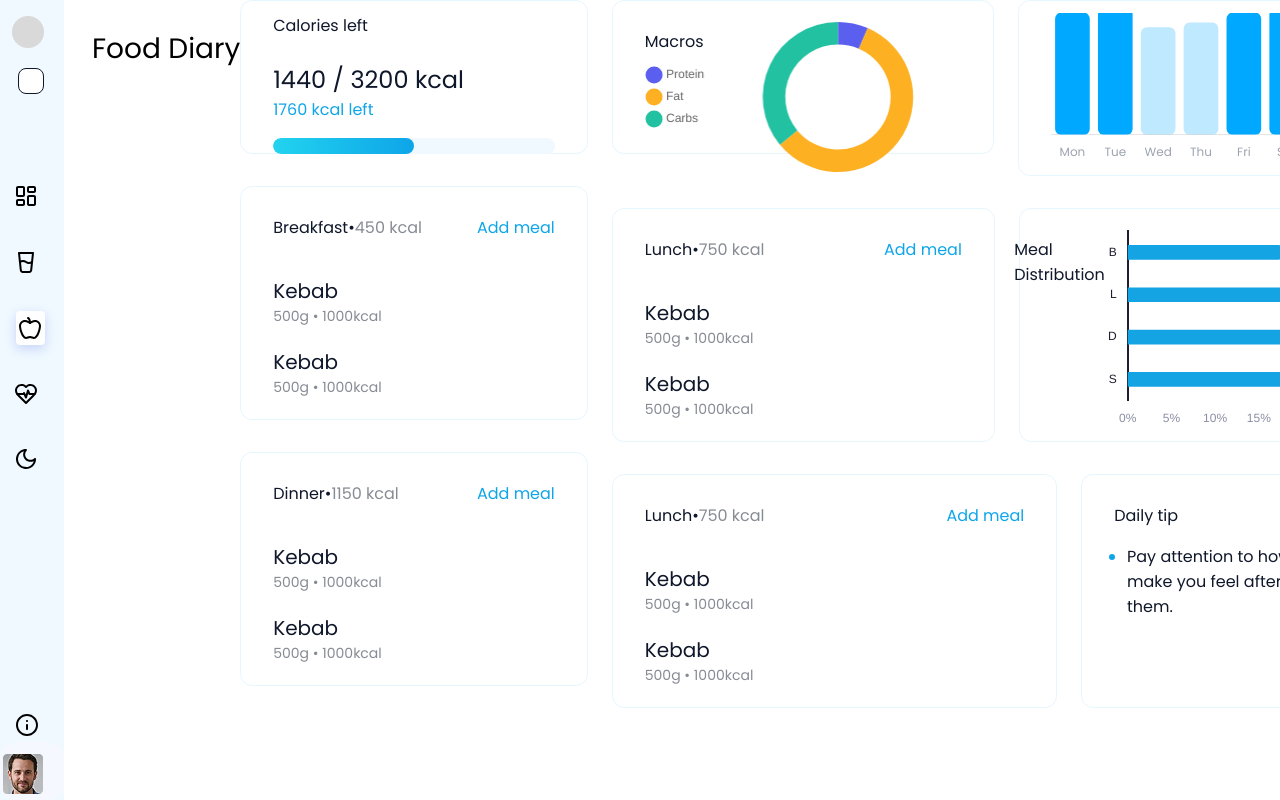
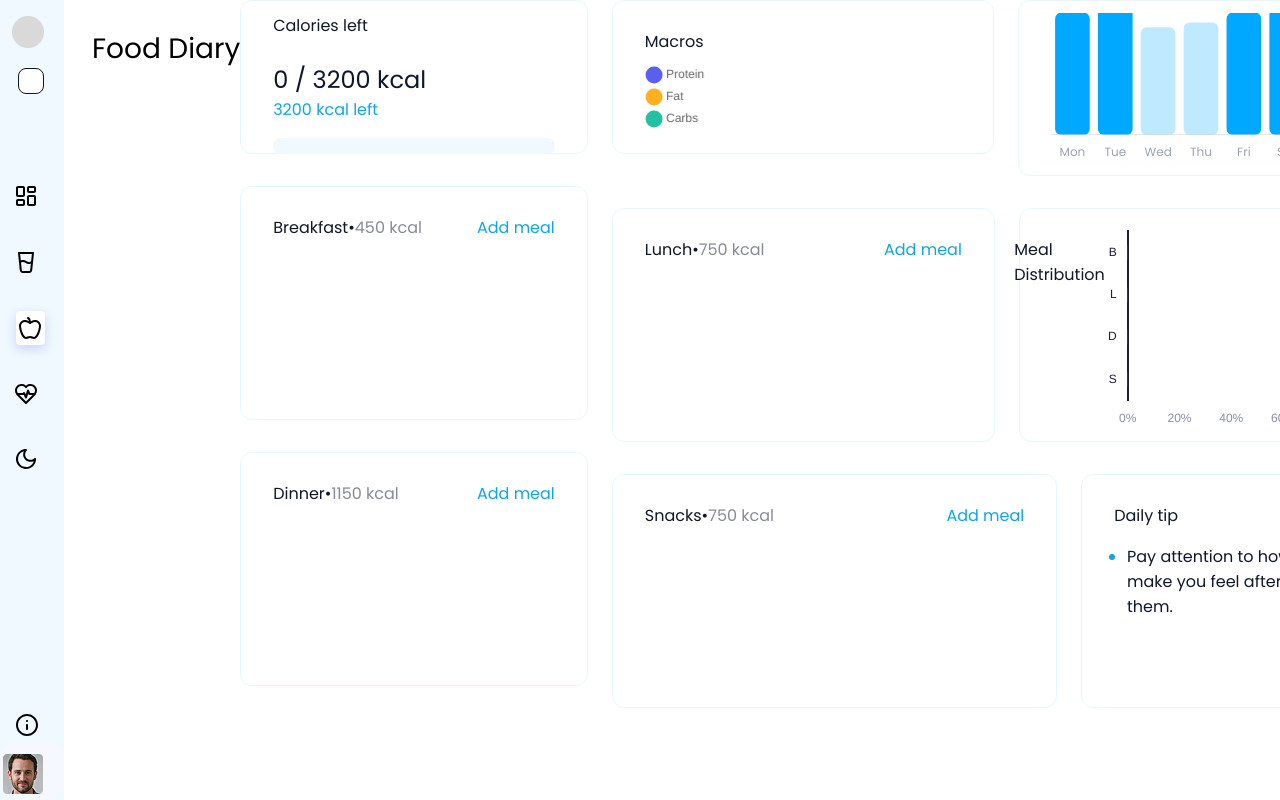
Before and after one commit to D4rkxv/ZlotaApka, a React (Vite) app: page / in a window 1280 px wide. Both pictures are taken after a click on the element 26 px from the left and 327 px from the top of the page. Shown: the top 800 px of the page. Built offline with nearby package versions, Linux system fonts and the light colour scheme.

Commit message:
Dodanie list posilkow, zapisywanych w localStorage, rysowanie wykresow na ich podstawie, mozliwosc dodawania posilkow w mealPopup

```diff
--- a/src/Dashboard.jsx
+++ b/src/Dashboard.jsx
@@ -41,12 +41,14 @@ const sleepValues = [7.5, 6.5, 7, 7.8, 5.5, 8.2, 6.0];
 
 export function Dashboard() {
   const [showWelcomePopup, setShowWelcomePopup] = useState(false)
+  const [caloriesGoal, setCaloriesGoal] = useState(3200);
   const {
     currentHydration,
     setCurrentHydration,
     hydrationGoal,
     setHydrationGoal,
     waterProgressWidth,
+    caloriesCount
   } = useDashboard();
   const { goToDashboard, goToWater, goToFood, goToWorkouts, goToSleep } =
     useDashboard();
@@ -155,10 +157,10 @@ export function Dashboard() {
         <div className="topWidgets">
           <div className="smallWidget" onClick={goToFood}>
             <p className="smallWidgetTitle">Calories</p>
-            <p className="smalWidgetDesc">1820 / 3200</p>
+            <p className="smalWidgetDesc">{caloriesCount} / {caloriesGoal}</p>
             <div className="progressWrapper">
               <div className="progressTrack">
-                <div className="progressFill" />
+                <div className="progressFill" style={{ width: `${Math.min(((caloriesCount / caloriesGoal) * 100).toFixed(0), 100)}%` }}/>
               </div>
             </div>
           </div>
--- a/src/DashboardContext.jsx
+++ b/src/DashboardContext.jsx
@@ -7,6 +7,17 @@ import React, {
 } from "react";
 
 const DashboardContext = createContext();
+
+export class Meal{
+    constructor(name, grammage, calories, protein, fats, carbs){
+      this.name = name
+      this.grammage = grammage
+      this.calories = calories
+      this.protein = protein
+      this.fats = fats
+      this.carbs = carbs
+    }
+  }
 
 export const DashboardProvider = ({ children }) => {
   const [selectedWidget, setSelectedWidget] = useState("dashboard");
@@ -346,6 +357,130 @@ export const DashboardProvider = ({ children }) => {
     1
   );
   const workoutProgressWidth = ((workoutsDone / workoutGoal) * 100).toFixed(1);
+  //food
+  const getListFromStorage = (key) => {
+  try {
+    const data = localStorage.getItem(key)
+    return data ? JSON.parse(data) : []
+  } catch {
+    return []
+  }
+}
+
+  const [breakfastList, setBreakfastList] = useState(() => getListFromStorage("breakfastList"))
+  const [lunchList, setLunchList] = useState(() => getListFromStorage("lunchList"))
+  const [snacksList, setSnacksList] = useState(() => getListFromStorage("snacksList"))
+  const [dinnerList, setDinnerList] = useState(() => getListFromStorage("dinnerList"))
+  const [caloriesCount, setCaloriesCount] = useState(0)
+  const [fatsCount, setFatsCount] = useState(0)
+  const [proteinCount, setProteinCount] = useState(0)
+  const [carbsCount, setCarbsCount] = useState(0)
+
+  useEffect(() => {
+    localStorage.setItem("breakfastList", JSON.stringify(breakfastList))
+  }, [breakfastList])
+
+  useEffect(() => {
+    localStorage.setItem("lunchList", JSON.stringify(lunchList))
+  }, [lunchList])
+
+  useEffect(() => {
+    localStorage.setItem("snacksList", JSON.stringify(snacksList))
+  }, [snacksList])
+
+  useEffect(() => {
+    localStorage.setItem("dinnerList", JSON.stringify(dinnerList))
+  }, [dinnerList])
+
+  useEffect(() => {
+    const today = new Date().toISOString().split("T")[0]
+    const lastDate = localStorage.getItem("lastDate")
+
+    if (lastDate !== today) {
+      setBreakfastList([])
+      setLunchList([])
+      setSnacksList([])
+      setDinnerList([])
+
+      localStorage.setItem("lastDate", today)
+    }
+  }, [])
+
+  const countCalories = (list) =>{
+    let calories = 0;
+    list.map((meal) =>{
+      calories += meal.calories
+    })
+    return calories
+  }
+  const countAllCalories = () =>{
+    return countCalories(breakfastList) + countCalories(lunchList) + countCalories(dinnerList) + countCalories(snacksList)
+  }
+  const countAllProtein = () =>{
+    let protein = 0
+    breakfastList.map((meal) =>{
+      protein += meal.protein
+    })
+    lunchList.map((meal) =>{
+      protein += meal.protein
+    })
+    snacksList.map((meal) =>{
+      protein += meal.protein
+    })
+    dinnerList.map((meal) =>{
+      protein += meal.protein
+    })
+    return protein
+  }
+  const countAllFats = () =>{
+    let fats = 0
+    breakfastList.map((meal) =>{
+      fats += meal.fats
+    })
+    lunchList.map((meal) =>{
+      fats += meal.fats
+    })
+    snacksList.map((meal) =>{
+      fats += meal.fats
+    })
+    dinnerList.map((meal) =>{
+      fats += meal.fats
+    })
+    return fats
+  }
+  const countAllCarbs = () =>{
+    let carbs = 0
+    breakfastList.map((meal) =>{
+      carbs += meal.carbs
+    })
+    lunchList.map((meal) =>{
+      carbs += meal.carbs
+    })
+    snacksList.map((meal) =>{
+      carbs += meal.carbs
+    })
+    dinnerList.map((meal) =>{
+      carbs += meal.carbs
+    })
+    return carbs
+  }
+
+  useEffect(() => {
+    setCaloriesCount(countAllCalories)
+    setFatsCount(countAllFats)
+    setProteinCount(countAllProtein)
+    setCarbsCount(countAllCarbs)
+  }, [breakfastList, lunchList, dinnerList, snacksList])
+
+  const addMealsToList = (setList, meal) =>{
+    setList(prev => [...prev, meal]);
+  }
+
+
+
+
+
+
   return (
     <DashboardContext.Provider
       value={{
@@ -398,6 +533,22 @@ export const DashboardProvider = ({ children }) => {
         setHydrationGoal,
         waterProgressWidth,
         workoutProgressWidth,
+        //food
+        breakfastList,
+        setBreakfastList,
+        lunchList,
+        setLunchList,
+        snacksList,
+        setSnacksList,
+        dinnerList,
+        setDinnerList,
+        addMealsToList,
+        countAllCalories,
+        caloriesCount,
+        fatsCount,
+        proteinCount,
+        carbsCount,
+        countCalories
       }}
     >
       {children}
--- a/src/FoodDiary.jsx
+++ b/src/FoodDiary.jsx
@@ -14,6 +14,8 @@ import {
   Filler,
 } from "chart.js";
 import { Doughnut } from "react-chartjs-2";
+import { useDashboard } from "./DashboardContext.jsx";
+import MealPopup from "./MealPopup.jsx";
 
 ChartJS.register(
   CategoryScale,
@@ -26,8 +28,26 @@ ChartJS.register(
   Filler
 );
 
+
 const FoodDiary = () => {
-  const [caloriesConsumed, setCaloriesConsumed] = useState(1440);
+  const {
+    breakfastList,
+        setBreakfastList,
+        lunchList,
+        setLunchList,
+        snacksList,
+        setSnacksList,
+        dinnerList,
+        setDinnerList,
+        addMealsToList,
+        countAllCalories,
+        caloriesCount,
+        fatsCount,
+        proteinCount,
+        carbsCount,
+        countCalories
+  } = useDashboard();
+
   const [caloriesGoal, setCaloriesGoal] = useState(3200);
   const [tips, setTips] = useState([
     "Eat regular meals to keep your energy levels stable throughout the day.",
@@ -62,6 +82,7 @@ const FoodDiary = () => {
     "Enjoy your food without guilt and appreciate each meal.",
   ]);
   const [selectedTip, setSelectedTip] = useState("");
+  const [popupMealType, setPopupMealType] = useState("")
 
   useEffect(() => {
     const randomIndex = Math.floor(Math.random() * tips.length);
@@ -74,7 +95,7 @@ const FoodDiary = () => {
     labels: ["Protein", "Fat", "Carbs"],
     datasets: [
       {
-        data: [900, 8000, 5000],
+        data: [proteinCount, fatsCount, carbsCount],
         backgroundColor: [
           "#5B5FEF", // Protein
           "#FDB022", // Fat
@@ -150,7 +171,7 @@ const FoodDiary = () => {
     labels: ["B", "L", "D", "S"],
     datasets: [
       {
-        data: [18, 30, 25, 20],
+        data: [countCalories(breakfastList), countCalories(lunchList), countCalories(dinnerList), countCalories(snacksList)],
         backgroundColor: "#14A3E3",
         borderRadius: 12,
         barThickness: 14,
@@ -173,7 +194,7 @@ const FoodDiary = () => {
     scales: {
       x: {
         min: 0,
-        max: 30,
+        max: 100,
         grid: {
           display: false,
         },
@@ -205,7 +226,24 @@ const FoodDiary = () => {
     maintainAspectRatio: false,
   };
 
+  const renderMealPopup = () =>{
+    switch(popupMealType){
+      case "breakfast":
+        return <MealPopup setPopupMealType={setPopupMealType} addMeal={addMealsToList} setList={setBreakfastList} />;
+      case "lunch":
+        return <MealPopup setPopupMealType={setPopupMealType} addMeal={addMealsToList} setList={setLunchList} />;
+      case "dinner":
+        return <MealPopup setPopupMealType={setPopupMealType} addMeal={addMealsToList} setList={setDinnerList} />;
+      case "snacks":
+        return <MealPopup setPopupMealType={setPopupMealType} addMeal={addMealsToList} setList={setSnacksList} />;
+      default:
+        return null;
+    }
+  }
+
   return (
+    <>
+    {renderMealPopup()}
     <div className="foodContainer siteContainer">
       <Sidebar />
       <div className="widgetContainer">
@@ -215,13 +253,13 @@ const FoodDiary = () => {
             <div className="caloriesGoalContainer">
               <p className="sectionTitle">Calories left</p>
               <p className="caloriesCompletion">
-                {caloriesConsumed} / {caloriesGoal} kcal
+                {caloriesCount} / {caloriesGoal} kcal
               </p>
               <p className="caloriesLeft">
-                {caloriesGoal - caloriesConsumed} kcal left
+                {caloriesGoal - caloriesCount > 0 ? `${caloriesGoal - caloriesCount} kcal left` : `${-1*(caloriesGoal-caloriesCount)} kcal more than your goal`}
               </p>
               <div className="progressTrack">
-                <div className="progressFill" />
+                <div className="progressFill"  style={{ width: `${Math.min(((caloriesCount / caloriesGoal) * 100).toFixed(0), 100)}%` }}/>
               </div>
             </div>
             <div className="mealManagerContainer breakfast">
@@ -230,29 +268,17 @@ const FoodDiary = () => {
                   <p className="mealTitle">Breakfast•</p>
                   <p className="mealCaloriesGoal">450 kcal</p>
                 </div>
-                <p className="addMeal">Add meal</p>
+                <p className="addMeal" onClick={() => setPopupMealType("breakfast")}>Add meal</p>
               </div>
               <div className="mealList">
+                {breakfastList.map((meal) =>{
+                  return(
                     <div className="mealItem">
-                  <p className="mealName">Kebab</p>
-                  <p className="mealDescription">500g • 1000kcal</p>
+                      <p className="mealName">{meal.name}</p>
+                      <p className="mealDescription">{meal.grammage} • {meal.calories}kcal</p>
                     </div>
-                <div className="mealItem">
-                  <p className="mealName">Kebab</p>
-                  <p className="mealDescription">500g • 1000kcal</p>
-                </div>
-                <div className="mealItem">
-                  <p className="mealName">Kebab</p>
-                  <p className="mealDescription">500g • 1000kcal</p>
-                </div>
-                <div className="mealItem">
-                  <p className="mealName">Kebab</p>
-                  <p className="mealDescription">500g • 1000kcal</p>
-                </div>
-                <div className="mealItem">
-                  <p className="mealName">Kebab</p>
-                  <p className="mealDescription">500g • 1000kcal</p>
-                </div>
+                  )
+                })}
               </div>
             </div>
             <div className="mealManagerContainer dinner">
@@ -261,29 +287,17 @@ const FoodDiary = () => {
                   <p className="mealTitle">Dinner•</p>
                   <p className="mealCaloriesGoal">1150 kcal</p>
                 </div>
-                <p className="addMeal">Add meal</p>
+                <p className="addMeal" onClick={() => setPopupMealType("dinner")}>Add meal</p>
               </div>
               <div className="mealList">
+                {dinnerList.map((meal) =>{
+                  return(
                     <div className="mealItem">
-                  <p className="mealName">Kebab</p>
-                  <p className="mealDescription">500g • 1000kcal</p>
+                      <p className="mealName">{meal.name}</p>
+                      <p className="mealDescription">{meal.grammage} • {meal.calories}kcal</p>
                     </div>
-                <div className="mealItem">
-                  <p className="mealName">Kebab</p>
-                  <p className="mealDescription">500g • 1000kcal</p>
-                </div>
-                <div className="mealItem">
-                  <p className="mealName">Kebab</p>
-                  <p className="mealDescription">500g • 1000kcal</p>
-                </div>
-                <div className="mealItem">
-                  <p className="mealName">Kebab</p>
-                  <p className="mealDescription">500g • 1000kcal</p>
-                </div>
-                <div className="mealItem">
-                  <p className="mealName">Kebab</p>
-                  <p className="mealDescription">500g • 1000kcal</p>
-                </div>
+                  )
+                })}
               </div>
             </div>
           </div>
@@ -306,29 +320,17 @@ const FoodDiary = () => {
                     <p className="mealTitle">Lunch•</p>
                     <p className="mealCaloriesGoal">750 kcal</p>
                   </div>
-                  <p className="addMeal">Add meal</p>
+                  <p className="addMeal" onClick={() => setPopupMealType("lunch")}>Add meal</p>
                 </div>
                 <div className="mealList">
+                  {lunchList.map((meal) =>{
+                  return(
                     <div className="mealItem">
-                    <p className="mealName">Kebab</p>
-                    <p className="mealDescription">500g • 1000kcal</p>
+                      <p className="mealName">{meal.name}</p>
+                      <p className="mealDescription">{meal.grammage} • {meal.calories}kcal</p>
                     </div>
-                  <div className="mealItem">
-                    <p className="mealName">Kebab</p>
-                    <p className="mealDescription">500g • 1000kcal</p>
-                  </div>
-                  <div className="mealItem">
-                    <p className="mealName">Kebab</p>
-                    <p className="mealDescription">500g • 1000kcal</p>
-                  </div>
-                  <div className="mealItem">
-                    <p className="mealName">Kebab</p>
-                    <p className="mealDescription">500g • 1000kcal</p>
-                  </div>
-                  <div className="mealItem">
-                    <p className="mealName">Kebab</p>
-                    <p className="mealDescription">500g • 1000kcal</p>
-                  </div>
+                  )
+                })}
                 </div>
               </div>
               <div className="mealDistributionContainer">
@@ -342,35 +344,23 @@ const FoodDiary = () => {
               </div>
             </div>
             <div className="divider">
-              <div className="mealManagerContainer lunch">
+              <div className="mealManagerContainer snacks">
                 <div className="mealManagerTop">
                   <div className="mealTitleContainer">
-                    <p className="mealTitle">Lunch•</p>
+                    <p className="mealTitle">Snacks•</p>
                     <p className="mealCaloriesGoal">750 kcal</p>
                   </div>
-                  <p className="addMeal">Add meal</p>
+                  <p className="addMeal" onClick={() => setPopupMealType("snacks")}>Add meal</p>
                 </div>
                 <div className="mealList">
+                  {snacksList.map((meal) =>{
+                  return(
                     <div className="mealItem">
-                    <p className="mealName">Kebab</p>
-                    <p className="mealDescription">500g • 1000kcal</p>
+                      <p className="mealName">{meal.name}</p>
+                      <p className="mealDescription">{meal.grammage} • {meal.calories}kcal</p>
                     </div>
-                  <div className="mealItem">
-                    <p className="mealName">Kebab</p>
-                    <p className="mealDescription">500g • 1000kcal</p>
-                  </div>
-                  <div className="mealItem">
-                    <p className="mealName">Kebab</p>
-                    <p className="mealDescription">500g • 1000kcal</p>
-                  </div>
-                  <div className="mealItem">
-                    <p className="mealName">Kebab</p>
-                    <p className="mealDescription">500g • 1000kcal</p>
-                  </div>
-                  <div className="mealItem">
-                    <p className="mealName">Kebab</p>
-                    <p className="mealDescription">500g • 1000kcal</p>
-                  </div>
+                  )
+                })}
                 </div>
               </div>
               <div className="dailyTipContainer">
@@ -384,6 +374,7 @@ const FoodDiary = () => {
         </div>
       </div>
     </div>
+    </>
   );
 };
 export default FoodDiary;
--- /dev/null
+++ b/src/MealPopup.jsx
@@ -0,0 +1,44 @@
+import React, { useState } from 'react';
+import "./Popups.css"
+import { Meal } from './DashboardContext';
+
+const MealPopup = ({setPopupMealType, addMeal, setList}) => {
+    const [name, setName] = useState("")
+    const [grammage, setGrammage] = useState(0)
+    const [calories, setCalories] = useState(0)
+    const [protein, setProtein] = useState(0)
+    const [fats, setFats] = useState(0)
+    const [carbs, setCarbs] = useState(0)
+
+    return(
+        <div className="popupBackground">
+            <div className="popupContainer mealPopup">
+                <form onSubmit={(e)=>{
+                    e.preventDefault()
+                    addMeal(setList, new Meal(name, grammage, calories, protein, fats, carbs))
+                    setPopupMealType("")
+                }}>
+                    <p className="popupTitle">Add meal</p>
+                    <div className="popupSection">
+                        <input type="text" placeholder='Name...' value={name} onChange={(e) => setName(e.target.value)}/>
+                        <input type="number" placeholder='Grammage (g)...' value={grammage} onChange={(e) => setGrammage(parseInt(e.target.value))}/>
+                        <input type="number" placeholder='Calories (kcal)...' value={calories} onChange={(e) => setCalories(parseInt(e.target.value))}/>
+                        <input type="number" placeholder='Protein (g)...' value={protein} onChange={(e) => setProtein(parseInt(e.target.value))}/>
+                        <input type="number" placeholder='Fats (g)...' value={fats} onChange={(e) => setFats(parseInt(e.target.value))}/>
+                        <input type="number" placeholder='Carbs (g)...' value={carbs} onChange={(e) => setCarbs(parseInt(e.target.value))}/>
+                    </div>
+                    <div className="popupButtonContainer">
+                        <button
+                            type="button"
+                            className="transparentBtn"
+                            onClick={() => setPopupMealType("")}
+                            >Cancel</button>
+                        <button type="submit" className="coloredBtn">Save</button>
+                    </div>
+                </form>
+            </div>
+        </div>
+    )
+}
+
+export default MealPopup
--- a/src/Popups.css
+++ b/src/Popups.css
@@ -154,13 +154,9 @@
     border-radius: 12px;
     padding: 4px;
 }
-.workoutPopup .coloredBtn{
-    background-color: var(--primary);
-    color: var(--pureWhite);
-}
 .workoutPopup .popupButtonContainer{
     margin-top: 25vh;
 }
-.workoutPopup .popupButtonContainer button{
+.popupButtonContainer button{
     margin-left: 16px;
 }
```
Lines whose indentation alone changed are shown as unchanged.
